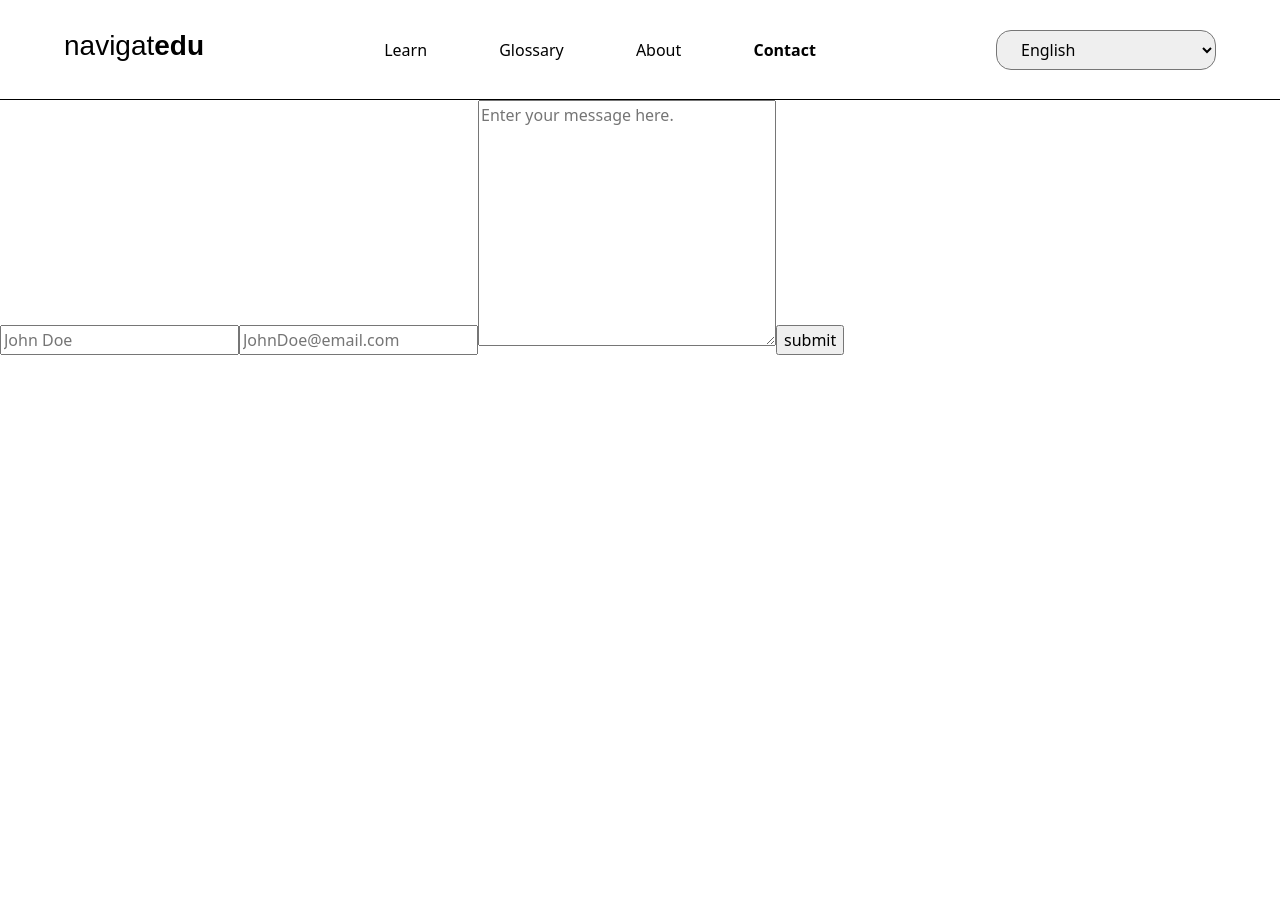
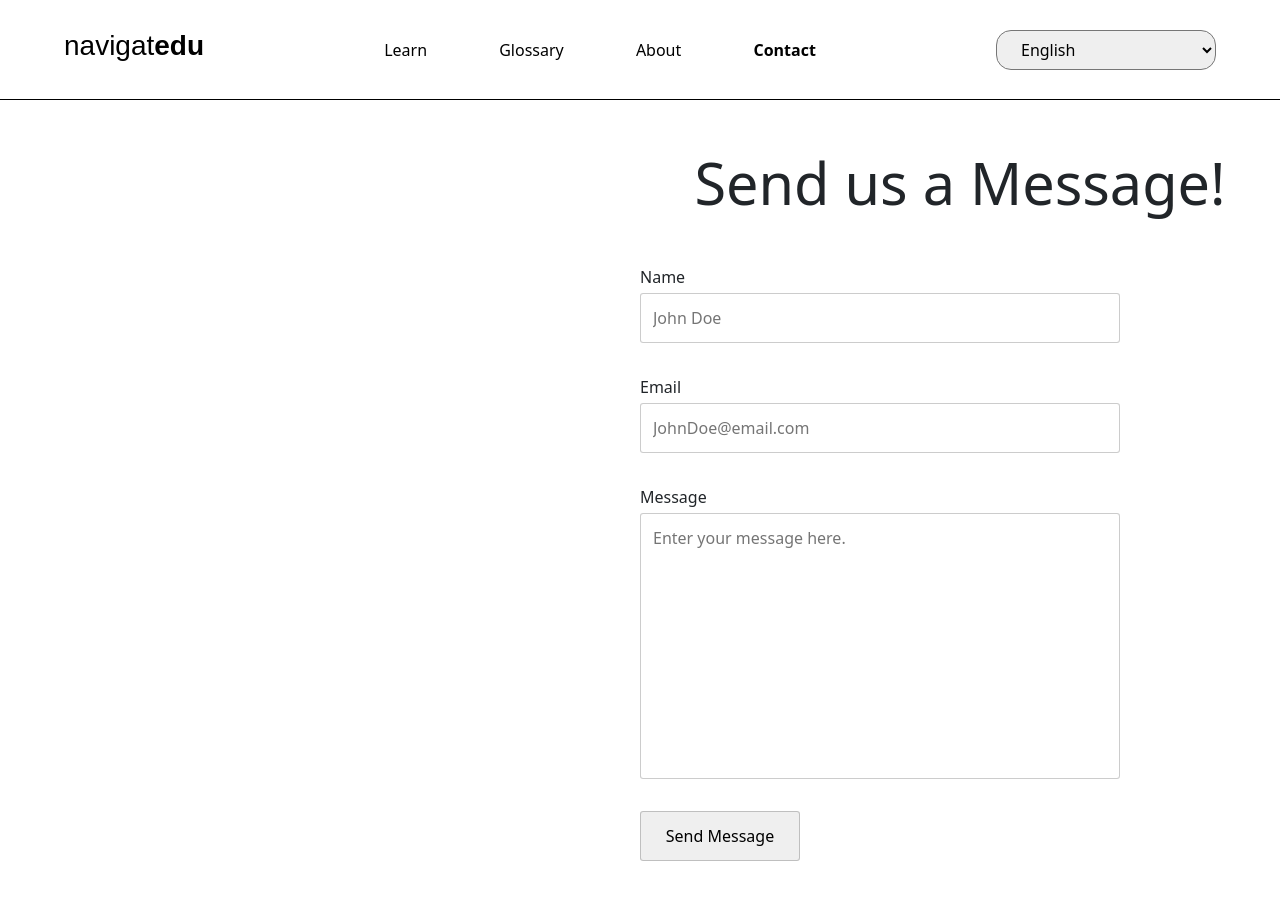
Before and after one commit to qingge-yu/hackathon-frontend, a React (Create React App) app: page /contact in a window 1280 px wide. Shown: the top 900 px of the page. Before the commit the page ends 800 px from the top, so only its background shows below. Built offline with nearby package versions, Linux system fonts and the light colour scheme; no server answers.

Commit message:
complete: added contact form (no functionality)

```diff
--- a/src/pages/ContactPage/ContactPage.css
+++ b/src/pages/ContactPage/ContactPage.css
@@ -4,10 +4,6 @@
 *, *::before, *::after {
     margin: 0;
     box-sizing: border-box;
-}
-
-html {
-    font-size: 62.5%;
 }
 
 html, body {
@@ -91,3 +87,43 @@ html, body {
 /* --------------- *
  *   APPLICATION   *
  * --------------- */
+h1 {
+    margin: 3rem 0;
+    font-size: clamp(2rem, 4.5vw, 4rem);
+}
+
+input[type=button] {
+    max-width: 10rem;
+}
+
+.content-container {
+    display: grid;
+    grid-template-columns: 1fr 1fr;
+    height: 60rem;
+}
+
+.form-container {
+    height: 80%;
+    display: grid;
+    grid-template-rows: auto 1fr;
+}
+
+.contact-form > input, textarea {
+    margin-bottom: 2rem;
+    border-radius: 0.2rem;
+    border: 1px solid rgba(0, 0, 0, 0.2);
+}
+
+.contact-form > label {
+    margin-bottom: 0.25rem;
+}
+
+.contact-form {
+    max-width: 30rem;
+    width: 100%;
+}
+
+#message, input {
+    padding: .75rem;
+    resize: none;
+}
--- a/src/pages/ContactPage/ContactPage.jsx
+++ b/src/pages/ContactPage/ContactPage.jsx
@@ -1,13 +1,22 @@
+import './ContactPage.css';
+
 const Contact = () => {
 
     return(
-        <section className="form-container grid place-center">
-            <form action="" className="contact-form">
-                <input type="text" name="name" id="name" placeholder="John Doe"/>
-                <input type="email" name="email" id="email" placeholder="JohnDoe@email.com"/>
-                <textarea name="message" id="" cols="30" rows="10" placeholder="Enter your message here."></textarea>
-                <input type="button" value="submit" placeholder="Send Message"/>
-            </form>
+        <section className="content-container">
+            <div></div>
+            <div className="form-container">
+                <h1>Send us a Message!</h1>
+                <form action="" className="contact-form flex column">
+                    <label htmlFor="name">Name</label>
+                    <input type="text" name="name" id="name" placeholder="John Doe"/>
+                    <label htmlFor="email">Email</label>
+                    <input type="email" name="email" id="email" placeholder="JohnDoe@email.com"/>
+                    <label htmlFor="message">Message</label>
+                    <textarea name="message" id="message" cols="30" rows="10" placeholder="Enter your message here."></textarea>
+                    <input type="button" value="Send Message" />
+                </form>
+            </div>
         </section>
     );
 }
```
